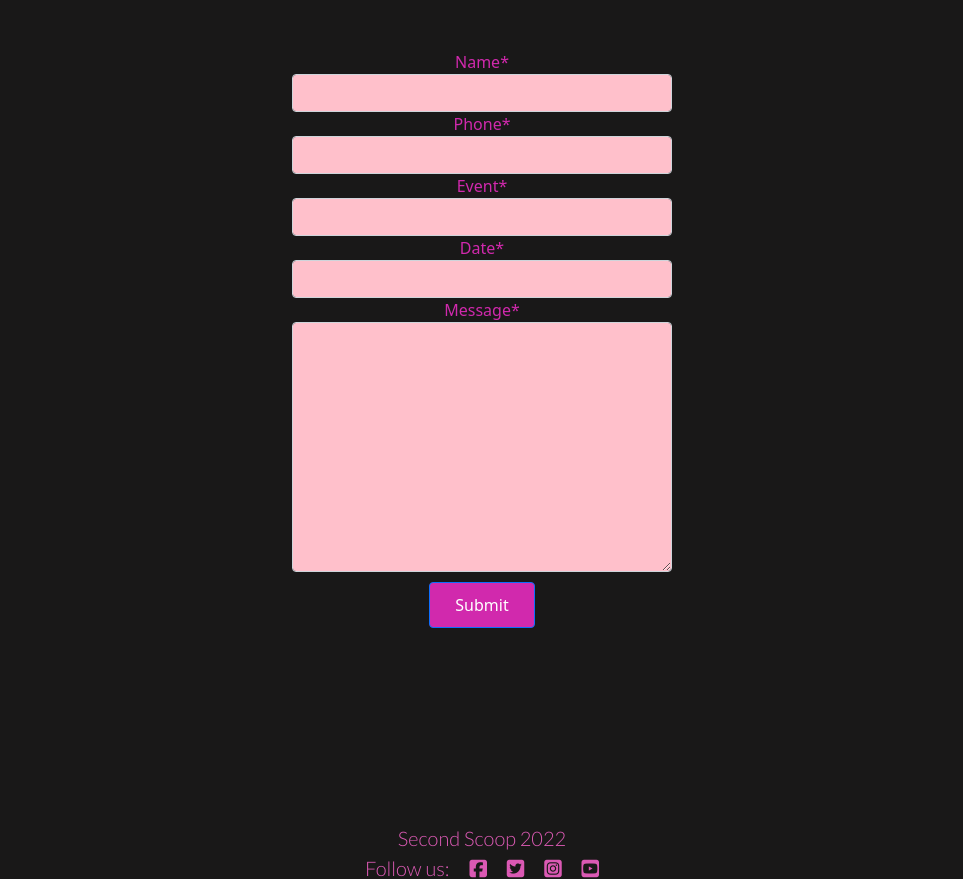
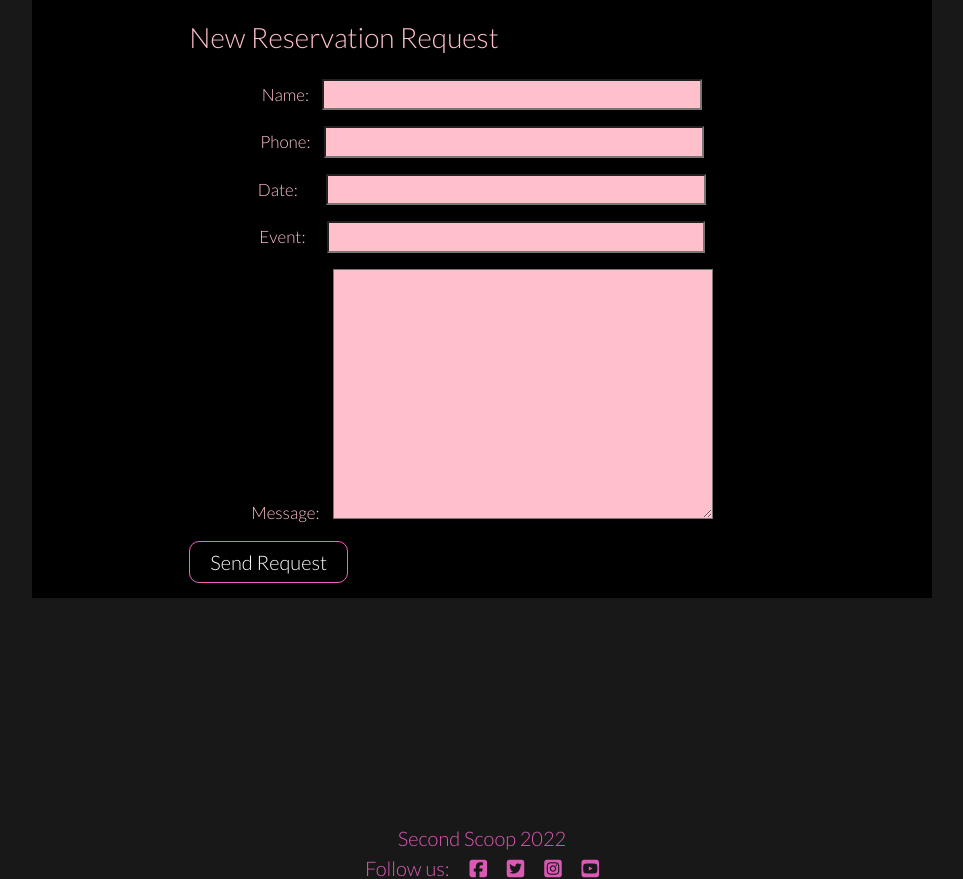
Before and after one commit to mihayounas/second-scoop-milestone-4, a Django app: page /reservations in a window 1280 px wide. Shown: the part 151-1030 px from the top of the page, without its empty margins (158-1121 px from the left). Run offline with Django 3.2, Linux system fonts and the light colour scheme; the visitor is signed in with stand-in values (Sample User, id 1); some libraries are stand-ins or nearby versions.

Commit message:
Add style to reservation page

```diff
--- a/blog/models.py
+++ b/blog/models.py
@@ -68,3 +68,6 @@ class Reservation(models.Model):
     date = models.DateTimeField()
     event = models.CharField(max_length=100)
     message = models.TextField()
+
+    def get_absolute_url(self):
+        return reverse('thanks')
--- a/blog/urls.py
+++ b/blog/urls.py
@@ -4,7 +4,7 @@ from django.urls import path
 urlpatterns = [
     path('', views.homepage, name='homepage'),
     path('menu', views.menu, name='menu'),
-    path('reservations', views.reservation, name='reservations'),
+    path('reservations', views.ReservationRequest.as_view(), name='reservations'),
     path('thanks', views.thanks, name='thanks'),
     path('post_view', views.PostList.as_view(), name="post_view"),
     path('<slug:slug>', views.PostDetail.as_view(), name="post_detail"),
--- a/blog/views.py
+++ b/blog/views.py
@@ -96,14 +96,10 @@ def thanks(request):
     return render(request, './thank_you.html')
 
 
-def reservation(request, *args, **kwargs):
-    reservations_form = Booking(request.POST or None)
-    if reservations_form.is_valid():
-        reservations_form.save()
-        return render(request, './thank_you.html')
-
-    context = {'reservations_form': reservations_form}
-    return render(request, './reservations.html', context)
+class ReservationRequest(CreateView):
+    model = Reservation
+    template_name = 'reservations.html'
+    fields = ['name', 'phone', 'date', 'event', 'message']
 
 
 class AddPostView(CreateView):
--- a/secondscoop/settings.py
+++ b/secondscoop/settings.py
@@ -29,7 +29,7 @@ TEMPLATES_DIR = os.path.join(BASE_DIR, 'templates')
 SECRET_KEY = os.environ.get('SECRET_KEY')
 
 # SECURITY WARNING: don't run with debug turned on in production!
-DEBUG = False
+DEBUG = True
 
 ALLOWED_HOSTS = ["second-scoop.herokuapp.com", "localhost"]
 
--- a/static/css/style.css
+++ b/static/css/style.css
@@ -212,7 +212,8 @@ nav ul li a {
 }
 
 /* First page Buttons styled */
-#button1 {
+#button1,
+#reservation-btn {
     background-color: black;
     font-family: 'lato', sans-serif;
     font-size: 20px;
@@ -441,3 +442,22 @@ nav ul li a {
 #id_password {
     background-color: aqua;
 }
+
+#id_name,
+#id_phone,
+
+#id_message {
+    width: 380px;
+    margin-left: 10px;
+
+}
+
+#id_event {
+    width: 378px;
+    margin-left: 18px;
+}
+
+#id_date {
+    width: 380px;
+    margin-left: 25px;
+}
--- a/templates/reservations.html
+++ b/templates/reservations.html
@@ -3,34 +3,33 @@
 
 {% block content %}
 {% if user.is_authenticated %}
-<div>
-
-    <div id="form-position">
-        <form method="post">
-            <div class="form-group">
-                {{ reservations_form | crispy }}
-
+<div class="container">
+    <div class="row">
+        <div class="col-md-8 mt-3 offset-md-2">
+            <h3> New Reservation Request</h3>
+        </div>
+    </div>
+    <div class="row">
+        <div class="col-md-8 mt-3 offset-md-2">
+            <form class="login" method="POST">
                 {% csrf_token %}
-                <button type="submit" class="btn btn-primary">Submit</button>
-
+                {{ form.as_p }}
+                <button class="btn btn-secondary" id="reservation-btn">Send Request</button>
             </form>
         </div>
-
+    </div>
+</div>
 {% else %}
 <div>
     <div class="container">
         <div class="row">
             <div class="col-md-8 mt-3 offset-md-2" style="text-align: center">
-                    <h2>You need to be logged in to book a reservation.</h2>
+                <h2>You need to be logged in to create a post.</h2>
                 <a class="nav-link" href="{% url 'account_signup' %}">Register?</a>
                 <a class="nav-link" href="{% url 'account_login' %}">Login?</a>
             </div>
         </div>
     </div>
 
-
-    </div>
-
     {% endif %}
-</div>
     {%endblock%}
```
Also changed, not shown: templates/new_posts.html (+14 -16 lines). Lines whose indentation alone changed are shown as unchanged.
